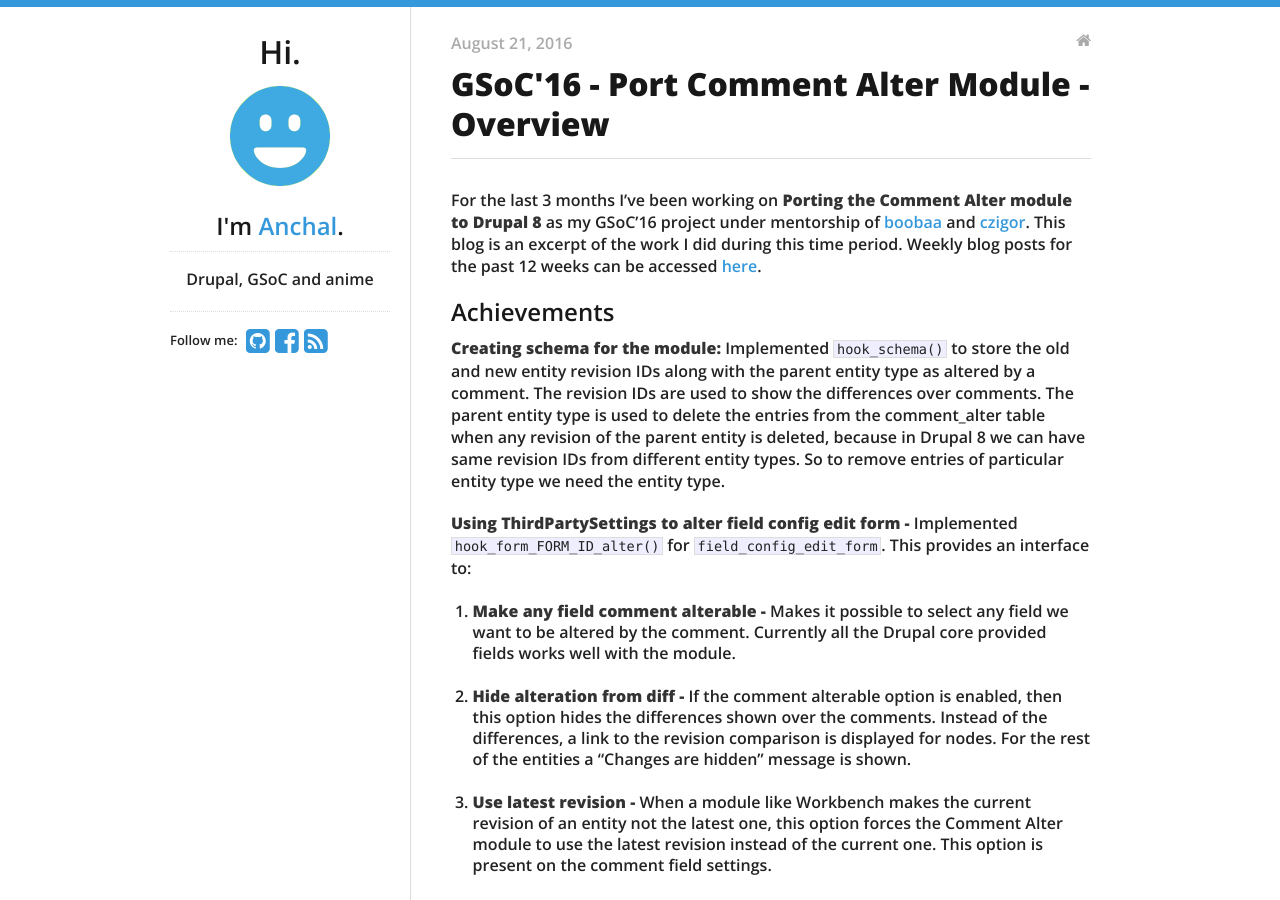
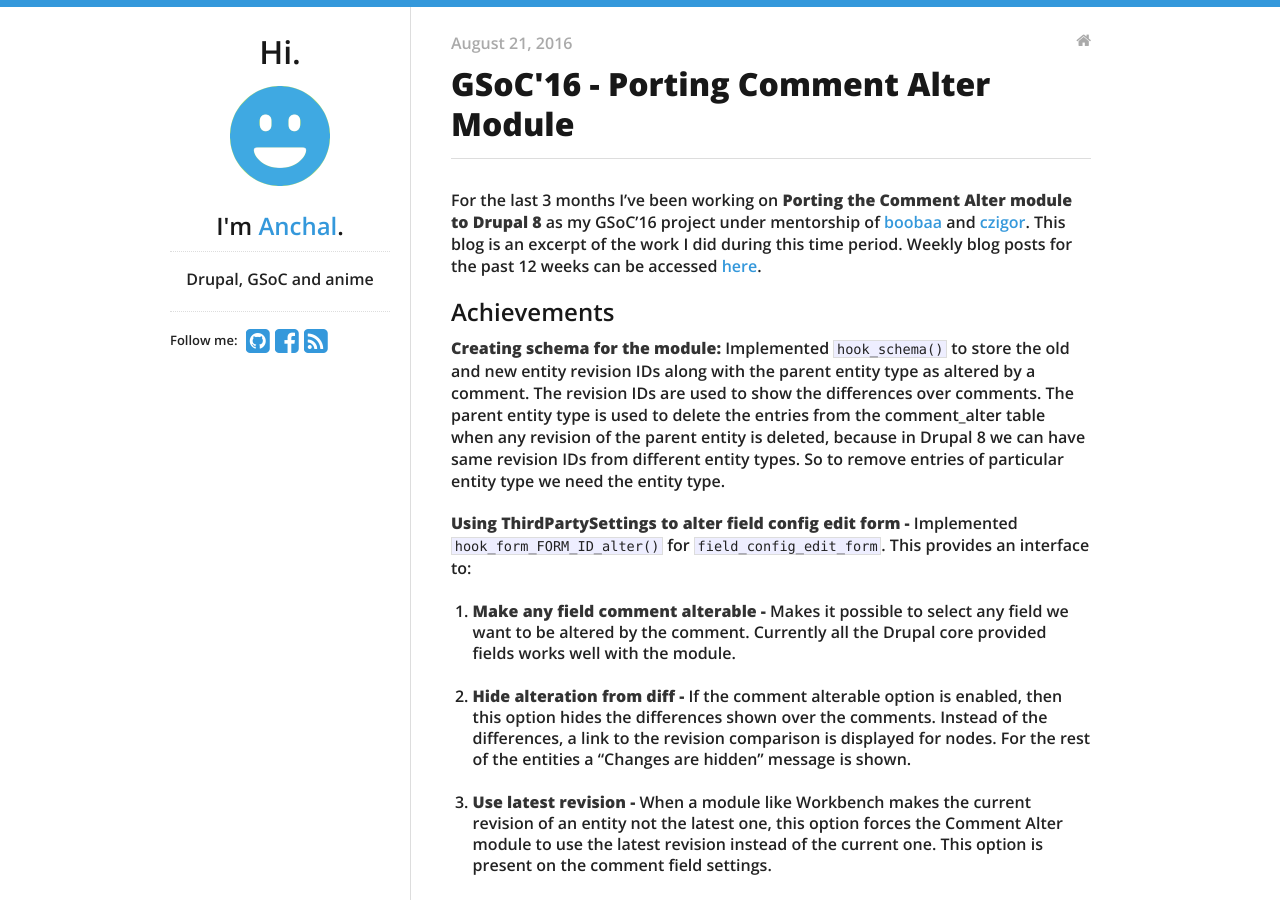
Before and after one commit to anchal29/anchal29.github.io, a Jekyll site: the page built from _posts/2016-08-21-GSoC-16-Porting-Comment-Alter-Module.md, in a window 1280 px wide and 900 px high. Built offline with Jekyll 4.4.1, drawn with Linux system fonts in a browser that asks for light colours; nearby versions of some CDN libraries; comment, search, counter and statistics services are not loaded.

Commit message:
Corrected title.

```diff
--- a/_posts/2016-08-21-GSoC-16-Port-Comment-Alter-Module-Overview.md
+++ b/_posts/2016-08-21-GSoC-16-Porting-Comment-Alter-Module.md
@@ -1,6 +1,6 @@
 ---
 layout: post
-title: GSoC'16 - Port Comment Alter Module - Overview
+title: GSoC'16 - Porting Comment Alter Module
 comments: true
 categories:
 - blog
```
Also changed, not shown: 18 other files.
